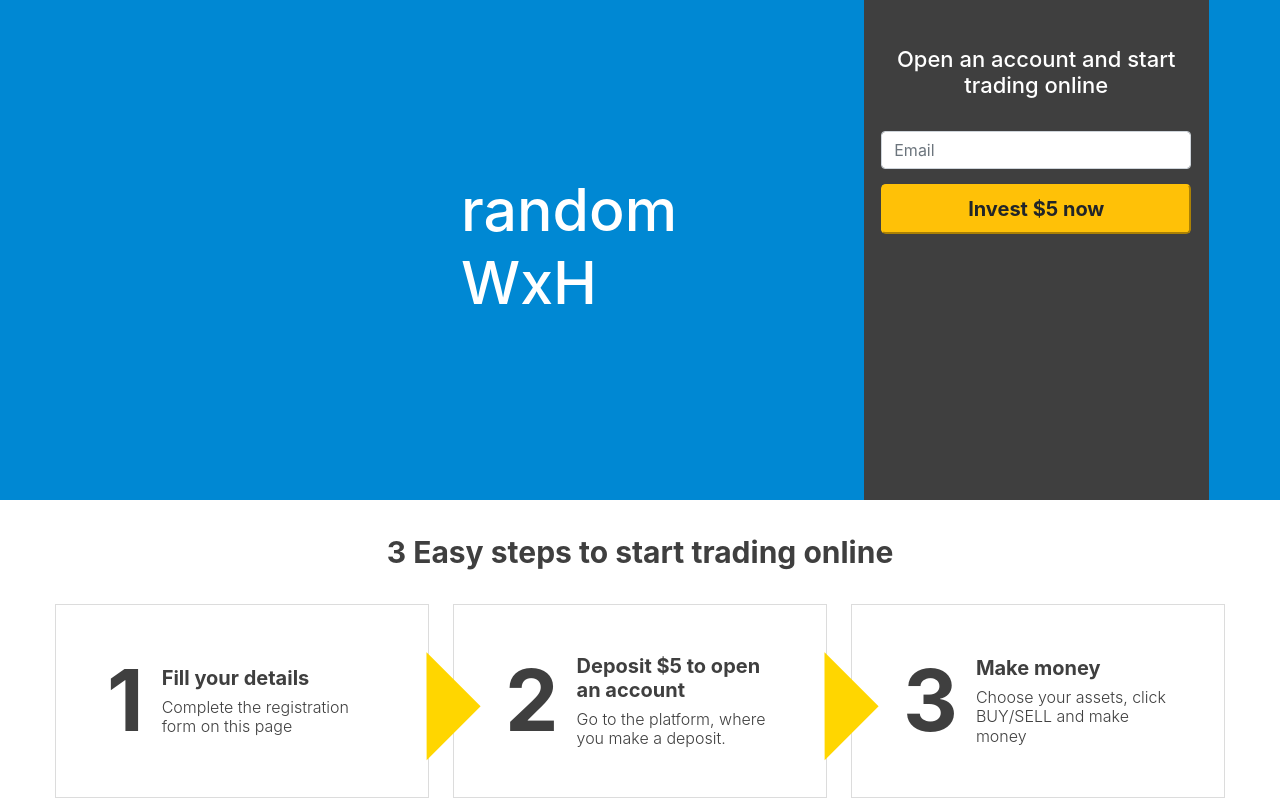
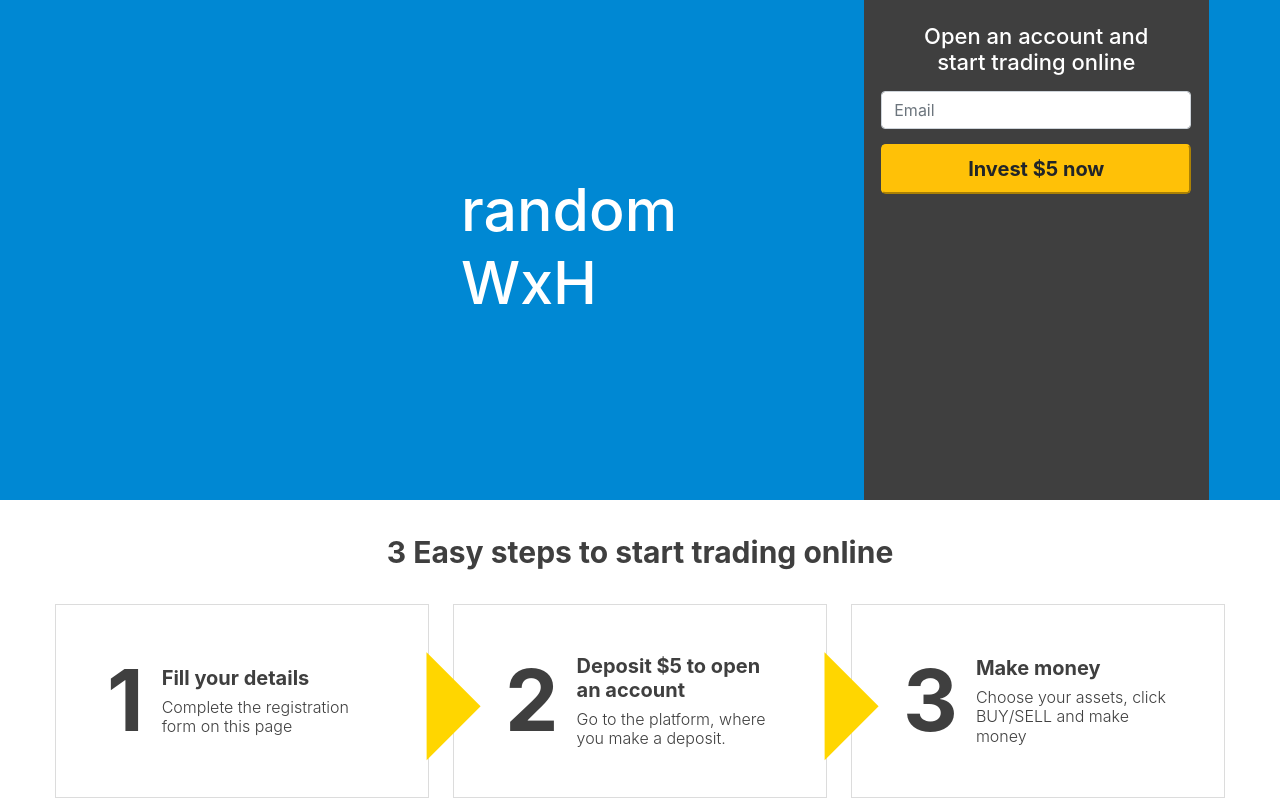
Before and after one commit to dreadlocker/ui-task, a Vue app: page / in a window 1280 px wide. Shown: the top 800 px of the page. Built offline with nearby package versions, Linux system fonts and the light colour scheme.

Commit message:
SASS fix for PC for Form in header

```diff
--- a/src/assets/styles/main.sass
+++ b/src/assets/styles/main.sass
@@ -74,7 +74,8 @@ body
 .form-header
   font-size: 22px
   color: $text-color-1
-  padding: 23px 15px 17px
+  // padding: 23px 15px 17px
+  padding: 0 30px
 .form-control
   margin: 15px 0
 // BaseForm END
@@ -154,6 +155,7 @@ body
     position: absolute
     top: 0
     left: calc( 50% + #{$part-of-page-header-text-width} )
+    // align-items: center
   .hidden
     display: block
     height: 100%
```
